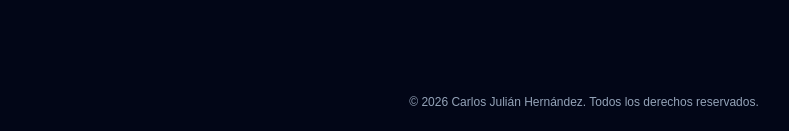
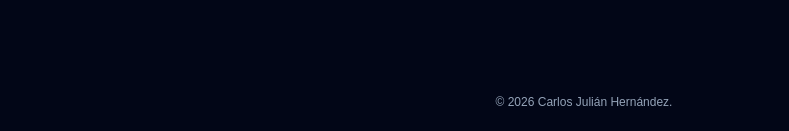
Before and after one commit to carlosh1016/portafolio-web, a Next.js app: page / in a window 1280 px wide. Shown: the part 4372-4503 px from the top of the page, without its empty margins (56-845 px from the left). Built offline with nearby package versions, Linux system fonts and the light colour scheme.

Commit message:
footer fix

```diff
--- a/components/Footer.tsx
+++ b/components/Footer.tsx
@@ -1,7 +1,7 @@
 export default function Footer() {
   return (
     <footer className="mt-16 py-6 text-center text-xs text-[var(--muted)]">
-      © 2026 Carlos Julián Hernández. Todos los derechos reservados.
+      © 2026 Carlos Julián Hernández.
     </footer>
   );
 }
```
